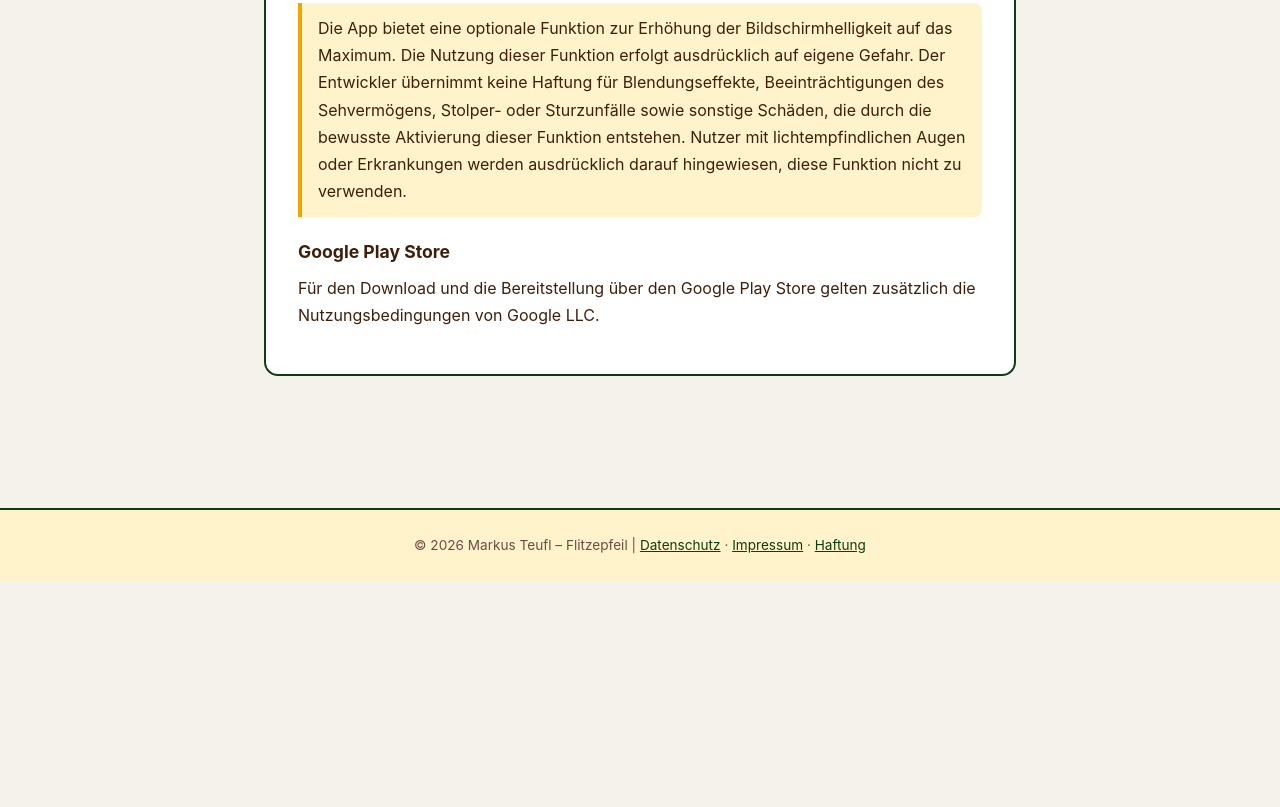
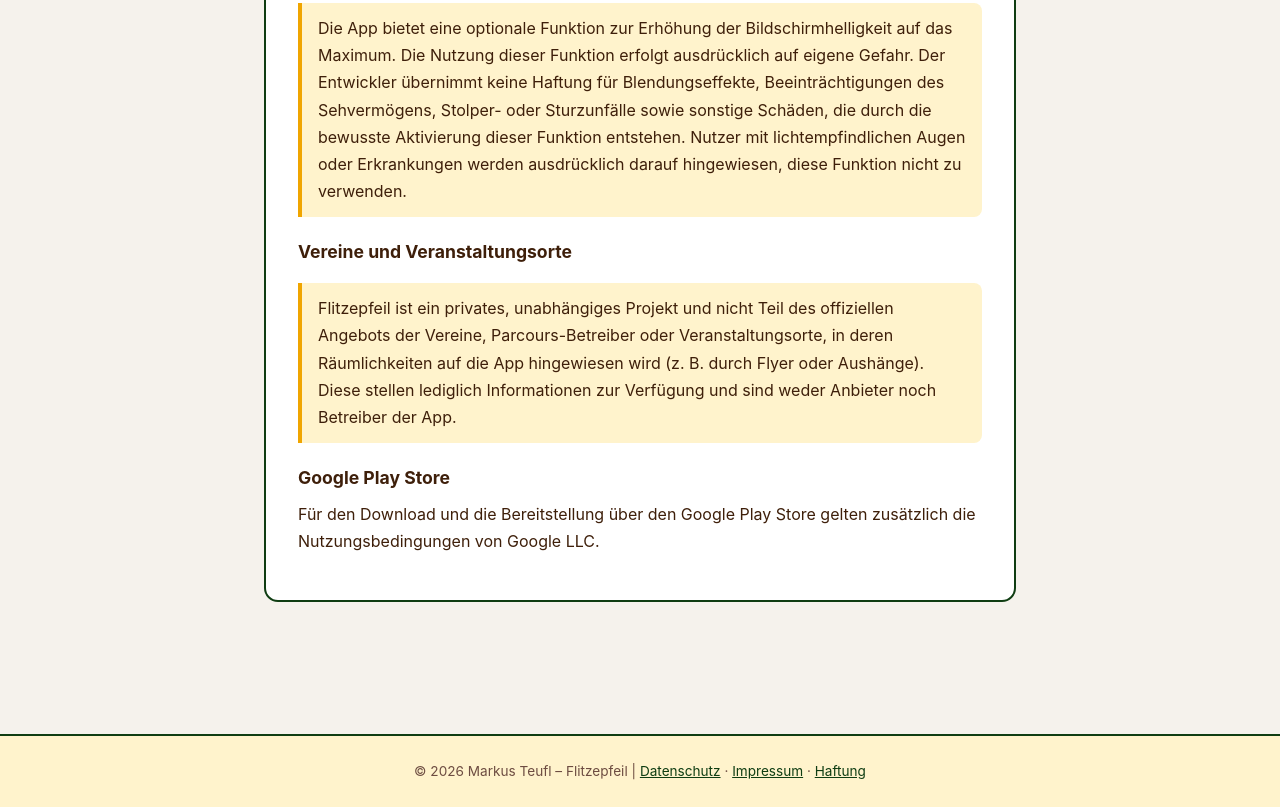
Before and after one commit to basuan-cpu/flitzepfeil, a plain HTML site: page index.html in a window 1280 px wide. Shown: the part 3270-4077 px from the top of the page. Before the commit the page ends 3851 px from the top, so only its background shows below. Drawn offline with Linux system fonts and the light colour scheme.

Commit message:
Add information about clubs and venues

```diff
--- a/index.html
+++ b/index.html
@@ -203,6 +203,11 @@
             Die App bietet eine optionale Funktion zur Erhöhung der Bildschirmhelligkeit auf das Maximum. Die Nutzung dieser Funktion erfolgt ausdrücklich auf eigene Gefahr. Der Entwickler übernimmt keine Haftung für Blendungseffekte, Beeinträchtigungen des Sehvermögens, Stolper- oder Sturzunfälle sowie sonstige Schäden, die durch die bewusste Aktivierung dieser Funktion entstehen. Nutzer mit lichtempfindlichen Augen oder Erkrankungen werden ausdrücklich darauf hingewiesen, diese Funktion nicht zu verwenden.
         </div>
 
+        <h3>Vereine und Veranstaltungsorte</h3>
+        <div class="highlight">
+            Flitzepfeil ist ein privates, unabhängiges Projekt und nicht Teil des offiziellen Angebots der Vereine, Parcours-Betreiber oder Veranstaltungsorte, in deren Räumlichkeiten auf die App hingewiesen wird (z. B. durch Flyer oder Aushänge). Diese stellen lediglich Informationen zur Verfügung und sind weder Anbieter noch Betreiber der App.
+        </div>
+
         <h3>Google Play Store</h3>
         <p>Für den Download und die Bereitstellung über den Google Play Store gelten zusätzlich die Nutzungsbedingungen von Google LLC.</p>
     </section>
```
